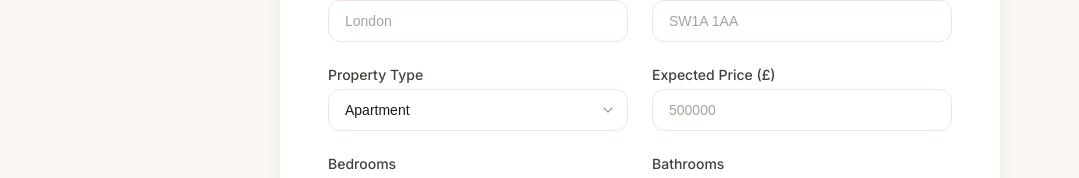
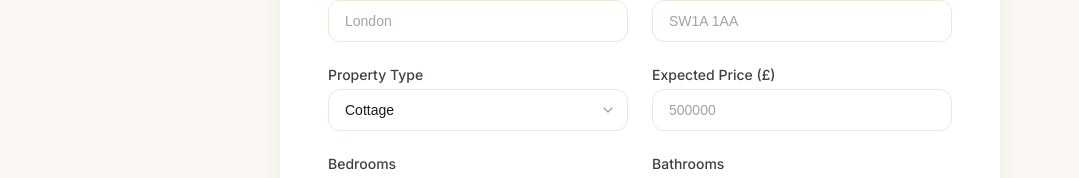
Before and after one commit to p3achijaii/react-coursework, a React (Vite) app: page /market-property in a window 1280 px wide. Shown: the part 535-713 px from the top of the page, without its empty margins (0-1079 px from the left). Built offline with nearby package versions, Linux system fonts and the light colour scheme.

Commit message:
update property type to include villa and removed apartment in marketproperty page

```diff
--- a/src/pages/MarketProperty/MarketProperty.jsx
+++ b/src/pages/MarketProperty/MarketProperty.jsx
@@ -33,10 +33,10 @@ function MarketProperty() {
               <Select
                 label="Property Type"
                 options={[
-                  { value: "apartment", label: "Apartment" },
                   { value: "cottage", label: "Cottage" },
                   { value: "flat", label: "Flat" },
                   { value: "house", label: "House" },
+                  { value: "villa", label: "Villa" },
                 ]}
               />
               <Input
```
